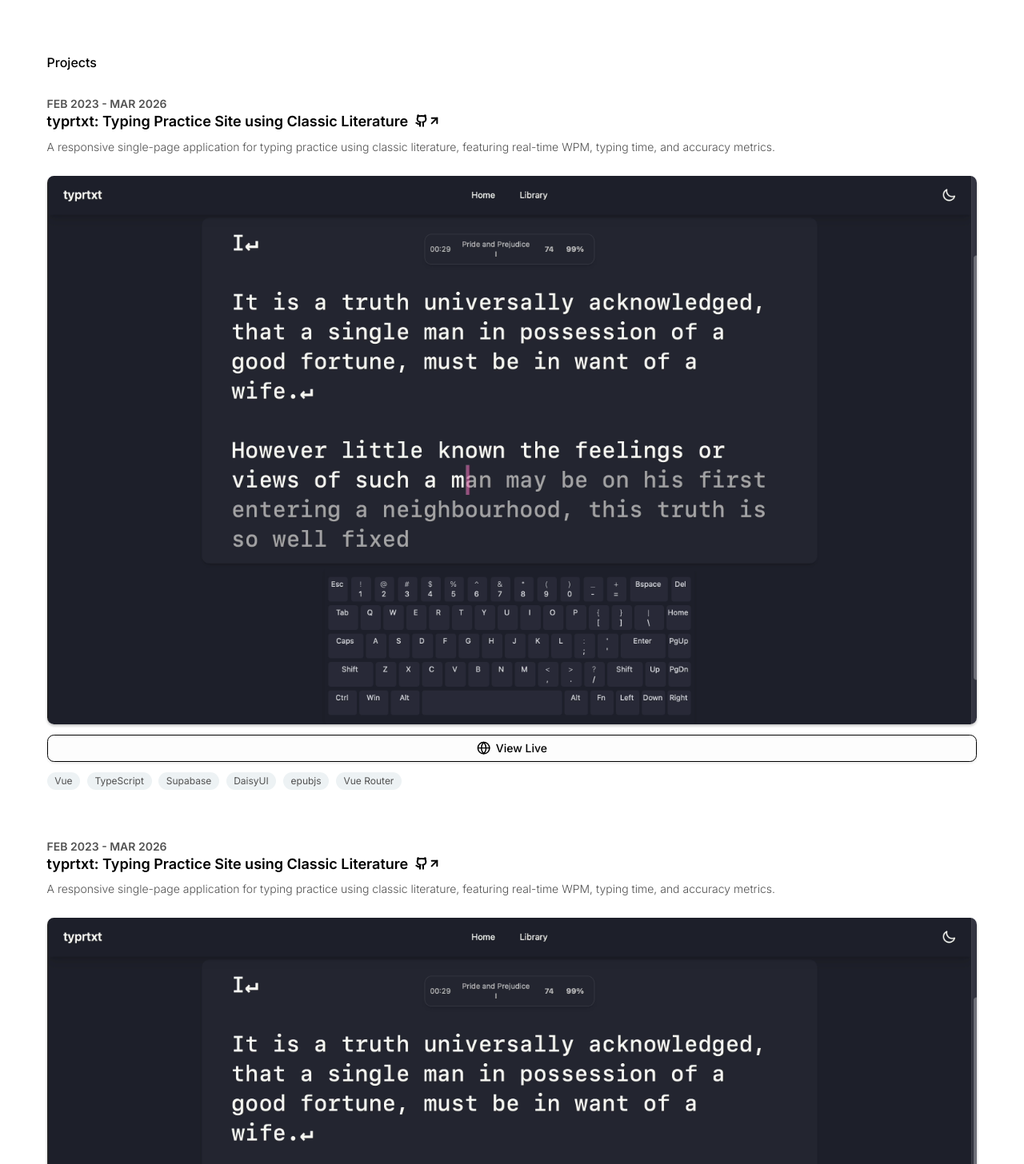
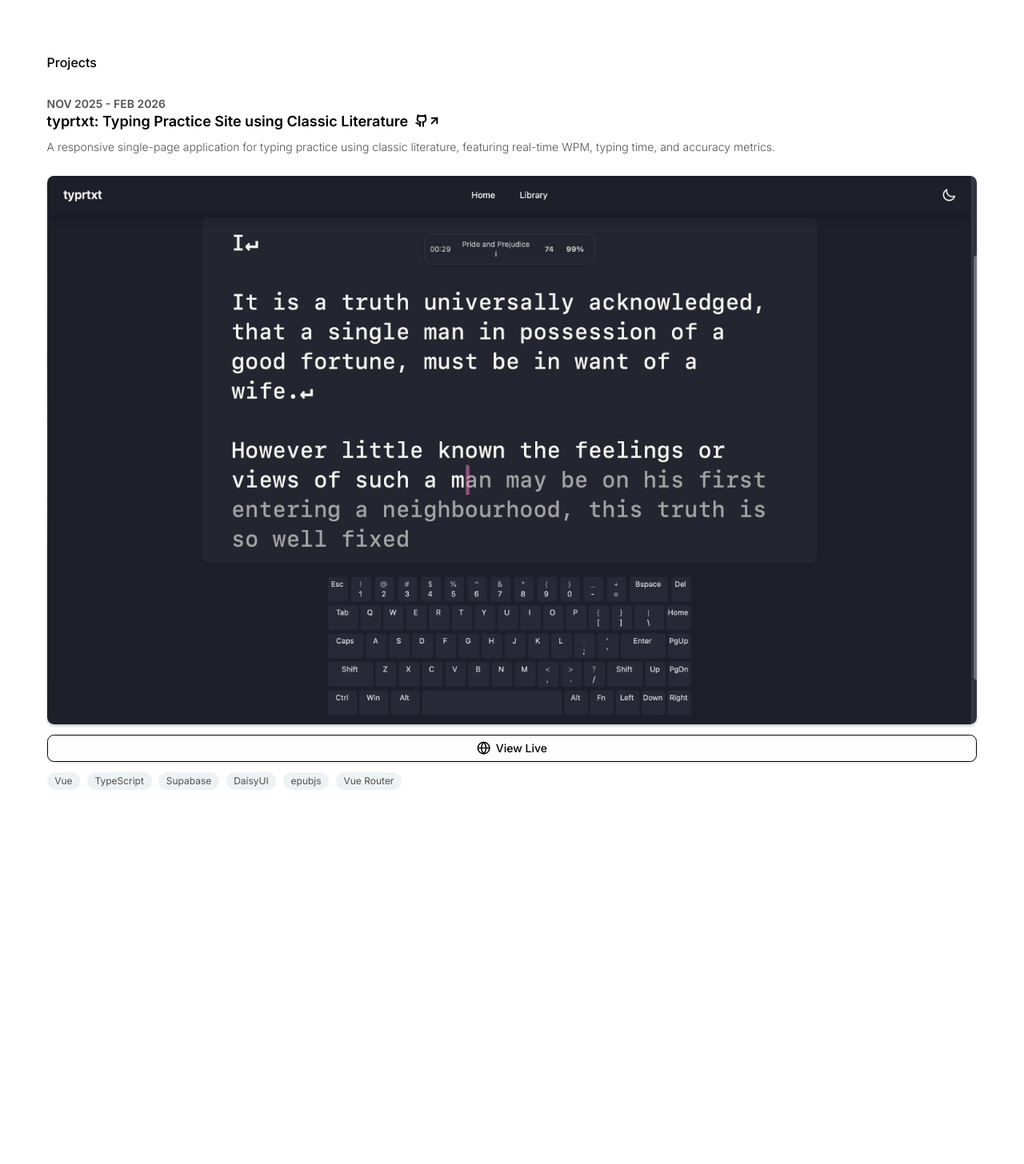
Before and after one commit to albarr15/albarr15.github.io, a React (Vite) app: page / in a window 1280 px wide. Shown: the part 1094-2550 px from the top of the page at 80% size. After the commit the page ends 2150 px from the top, so only its background shows below. Built offline with nearby package versions, Linux system fonts and the light colour scheme.

Commit message:
Refactored code to separate project initialization

```diff
--- a/src/components/ProjectsSection.tsx
+++ b/src/components/ProjectsSection.tsx
@@ -1,50 +1,31 @@
 import SectionWrapper from "@/components/SectionWrapper";
 import ProjectCard from "@/components/ProjectCard";
 
-import typrtxtImg from "@/assets/projects/Typing Practice Site 1.png";
+import { Projects } from "@/lib/Projects";
+import type { Project } from "@/lib/Projects";
 
 export default function ProjectsSection() {
   const sampleStart = new Date(2023, 1, 19);
   const sampleEnd = new Date(2026, 2, 22);
 
+  const projects: Project[] = Projects();
+
   return (
     <SectionWrapper id="projects" title="Projects">
       <div className="flex flex-col gap-14">
-        <ProjectCard
-          startDate={sampleStart}
-          endDate={sampleEnd}
-          title="typrtxt: Typing Practice Site using Classic Literature"
-          desc="A responsive single-page application for typing practice using classic literature, featuring real-time WPM, typing time, and accuracy metrics."
-          techStack={[
-            "Vue",
-            "TypeScript",
-            "Supabase",
-            "DaisyUI",
-            "epubjs",
-            "Vue Router",
-          ]}
-          imgSrc={typrtxtImg}
-          repoLink="https://github.com/albarr15/typrtxt"
-          liveLink="https://typrtxt.vercel.app/"
-        />
-
-        <ProjectCard
-          startDate={sampleStart}
-          endDate={sampleEnd}
-          title="typrtxt: Typing Practice Site using Classic Literature"
-          desc="A responsive single-page application for typing practice using classic literature, featuring real-time WPM, typing time, and accuracy metrics."
-          techStack={[
-            "Vue",
-            "TypeScript",
-            "Supabase",
-            "DaisyUI",
-            "epubjs",
-            "Vue Router",
-          ]}
-          imgSrc={typrtxtImg}
-          repoLink="https://github.com/albarr15/typrtxt"
-          liveLink="https://typrtxt.vercel.app/"
-        />
+        {projects.map((project: Project, idx: number) => (
+          <ProjectCard
+            key={idx}
+            startDate={project.startDate}
+            endDate={project.endDate}
+            title={project.title}
+            desc={project.desc}
+            liveLink={project.liveLink}
+            repoLink={project.repoLink}
+            techStack={project.techStack}
+            imgSrc={project.imgSrc}
+          />
+        ))}
       </div>
     </SectionWrapper>
   );
--- /dev/null
+++ b/src/lib/Projects.ts
@@ -0,0 +1,37 @@
+export type Project = {
+  startDate: Date;
+  endDate: Date;
+  title: string;
+  desc: string;
+  liveLink?: string;
+  repoLink?: string;
+  techStack: string[];
+  imgSrc?: string;
+};
+import typrtxtImg from "@/assets/projects/Typing Practice Site 1.png";
+
+export function Projects(): Project[] {
+  let projects = new Array<Project>();
+
+  const typrtxtProject: Project = {
+    startDate: new Date(2025, 10),
+    endDate: new Date(2025, 13),
+    title: "typrtxt: Typing Practice Site using Classic Literature",
+    desc: "A responsive single-page application for typing practice using classic literature, featuring real-time WPM, typing time, and accuracy metrics.",
+    liveLink: "https://typrtxt.vercel.app/",
+    repoLink: "https://github.com/albarr15/typrtxt",
+    techStack: [
+      "Vue",
+      "TypeScript",
+      "Supabase",
+      "DaisyUI",
+      "epubjs",
+      "Vue Router",
+    ],
+    imgSrc: typrtxtImg,
+  };
+
+  projects.push(typrtxtProject);
+
+  return projects;
+}
```
